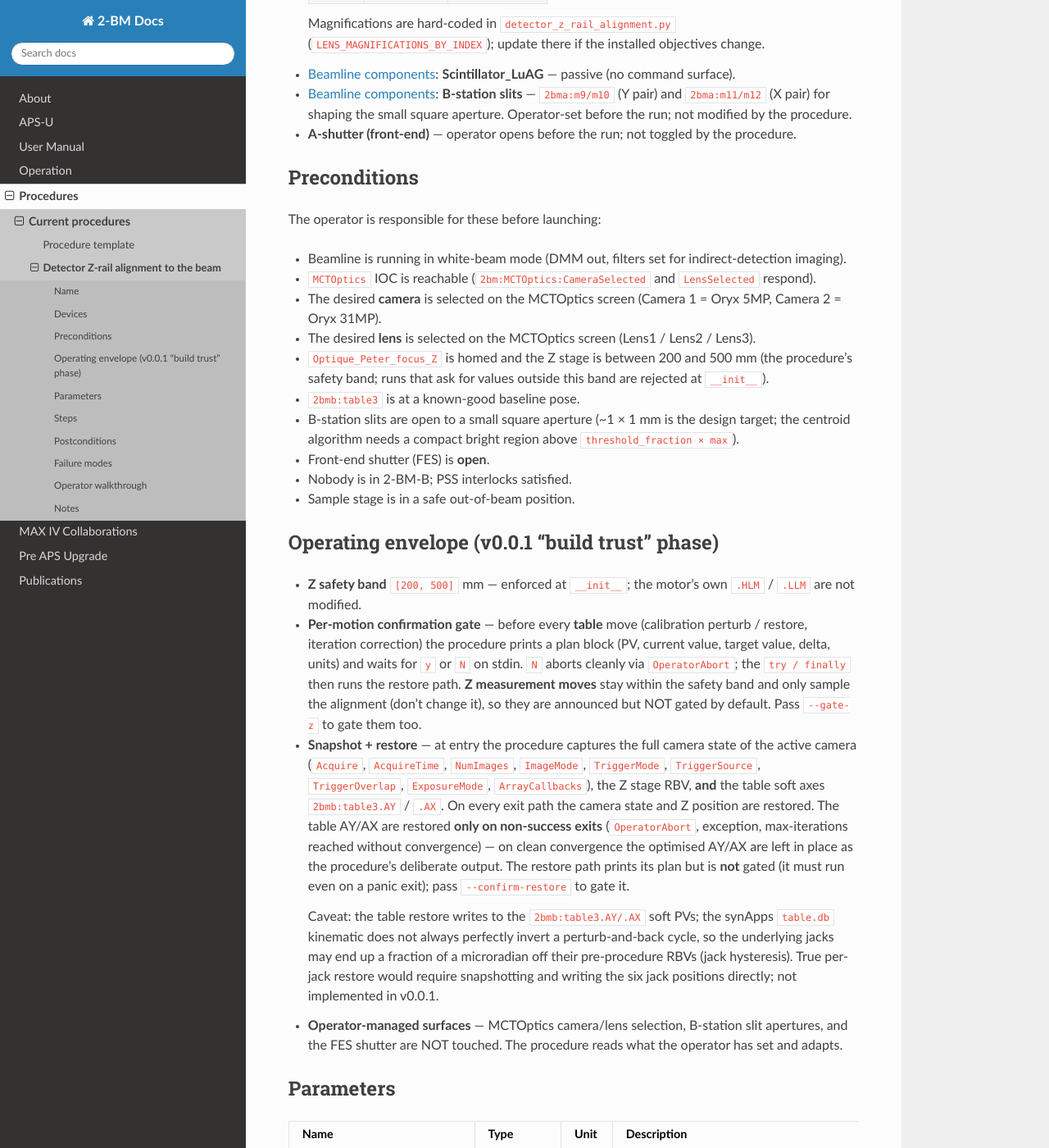
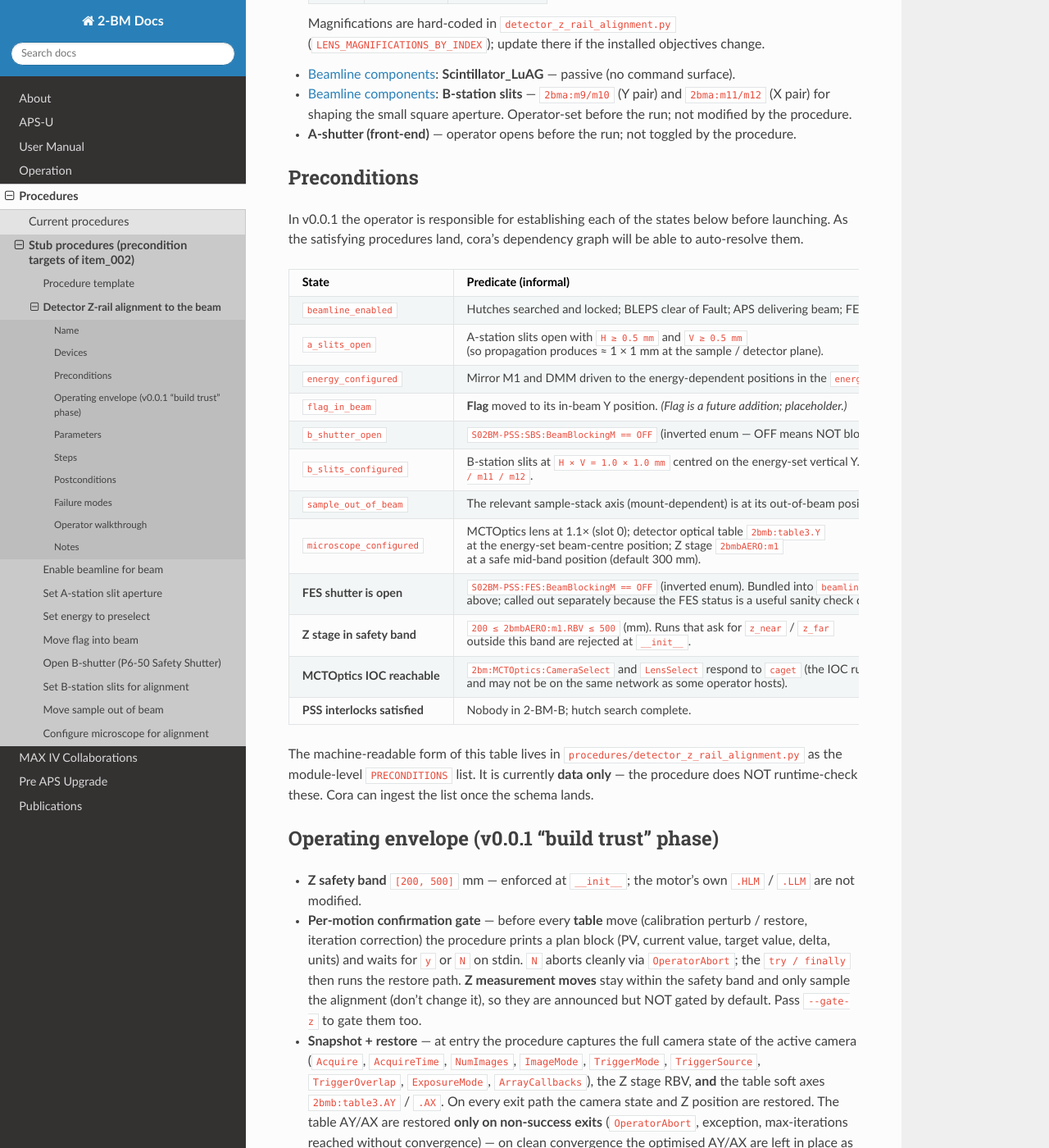
Before and after one commit to xray-imaging/2bm-docs, a Sphinx documentation site: the page built from docs/source/procedures/item_002.rst, in a window 1280 px wide and 1400 px high, scrolled down 1163 px. Shown: the whole window at 82% size. Built offline with Sphinx 7.4.7 and the Read the Docs theme 3.1.0, drawn with Linux system fonts in a browser that asks for light colours; the version number could not be read and is left out.

Commit message:
docs(procedures): structured Preconditions table + 8 stubs for item_002
Replaces item_002.rst's prose Preconditions list with a 12-row
State / Predicate / Satisfied-by table. Each row links to the
procedure (or operator action) that establishes the state.

Creates 8 STUB procedure pages -- items 003 through 010 -- one per
satisfying procedure named in the table:

- item_003 enable_beamline           -> beamline_enabled
- item_004 set_a_slits               -> a_slits_open
- item_005 set_energy_to_preselect   -> energy_configured
- item_006 set_flag_in               -> flag_in_beam  (future hw)
- item_007 open_b_shutter            -> b_shutter_open
- item_008 set_b_slits               -> b_slits_configured
- item_009 move_sample_out_of_beam   -> sample_out_of_beam
- item_010 configure_microscope_for_alignment -> microscope_configured

Each stub uses the item_001 template skeleton: Name / Devices /
Preconditions / Parameters / Steps / Postconditions / Failure modes.
Only the Postconditions field is filled (declares what state the
procedure satisfies, plus a predicate where the PV is known); the
rest is TBD with a STATUS: STUB warning at the top.

Where item_007 (open_b_shutter) has a concrete PV interface already
(BeamBlockingM, just added in 876578f), Steps and Postconditions
are written out instead of TBD as an example of what a populated
stub looks like.

procedures.rst index gains a "Stub procedures" subsection listing
the 8 new stubs with their satisfies-state.

This pattern (Layer 1 of the precondition-graph design) makes the
dependency graph of detector_z_rail_alignment explicit so cora can
ingest it, and surfaces the missing procedures (notably set_flag_in
-- the flag isn't yet in the hardware inventory) for prioritisation.

```diff
--- a/docs/source/procedures.rst
+++ b/docs/source/procedures.rst
@@ -37,6 +37,35 @@ Current procedures
   cora side.
 
 
+Stub procedures (precondition targets of item_002)
+==================================================
+
+These pages exist so the precondition graph of
+:doc:`procedures/item_002` has named targets to link to. Each is a
+STUB — the procedure is named, its Postconditions field declares
+which state it would satisfy, and the rest is TBD until the
+procedure is implemented.
+
+- :doc:`procedures/item_003` — ``enable_beamline``. Satisfies
+  ``beamline_enabled``.
+- :doc:`procedures/item_004` — ``set_a_slits``. Satisfies
+  ``a_slits_open``.
+- :doc:`procedures/item_005` — ``set_energy_to_preselect``.
+  Satisfies ``energy_configured``.
+- :doc:`procedures/item_006` — ``set_flag_in``. Satisfies
+  ``flag_in_beam``. (Flag itself is a future addition to the
+  hardware inventory.)
+- :doc:`procedures/item_007` — ``open_b_shutter``. Satisfies
+  ``b_shutter_open``.
+- :doc:`procedures/item_008` — ``set_b_slits``. Satisfies
+  ``b_slits_configured``.
+- :doc:`procedures/item_009` — ``move_sample_out_of_beam``.
+  Satisfies ``sample_out_of_beam``.
+- :doc:`procedures/item_010` —
+  ``configure_microscope_for_alignment``. Satisfies
+  ``microscope_configured``.
+
+
 .. toctree::
    :glob:
    :maxdepth: 1
--- a/docs/source/procedures/item_002.rst
+++ b/docs/source/procedures/item_002.rst
@@ -81,26 +81,79 @@ Devices
 Preconditions
 -------------
 
-The operator is responsible for these before launching:
+In v0.0.1 the operator is responsible for establishing each of the
+states below before launching. As the satisfying procedures land,
+cora's dependency graph will be able to auto-resolve them.
 
-- Beamline is running in white-beam mode (DMM out, filters set
-  for indirect-detection imaging).
-- ``MCTOptics`` IOC is reachable (``2bm:MCTOptics:CameraSelected``
-  and ``LensSelected`` respond).
-- The desired **camera** is selected on the MCTOptics screen
-  (Camera 1 = Oryx 5MP, Camera 2 = Oryx 31MP).
-- The desired **lens** is selected on the MCTOptics screen
-  (Lens1 / Lens2 / Lens3).
-- ``Optique_Peter_focus_Z`` is homed and the Z stage is between
-  200 and 500 mm (the procedure's safety band; runs that ask for
-  values outside this band are rejected at ``__init__``).
-- ``2bmb:table3`` is at a known-good baseline pose.
-- B-station slits are open to a small square aperture (~1 × 1 mm
-  is the design target; the centroid algorithm needs a compact
-  bright region above ``threshold_fraction × max``).
-- Front-end shutter (FES) is **open**.
-- Nobody is in 2-BM-B; PSS interlocks satisfied.
-- Sample stage is in a safe out-of-beam position.
+.. list-table::
+   :header-rows: 1
+   :widths: 22 48 30
+
+   * - State
+     - Predicate (informal)
+     - Satisfied by
+   * - ``beamline_enabled``
+     - Hutches searched and locked; BLEPS clear of Fault; APS
+       delivering beam; FES permit granted.
+     - :doc:`item_003` (``enable_beamline``)
+   * - ``a_slits_open``
+     - A-station slits open with ``H ≥ 0.5 mm`` and ``V ≥ 0.5 mm``
+       (so propagation produces ≈ 1 × 1 mm at the sample / detector
+       plane).
+     - :doc:`item_004` (``set_a_slits``)
+   * - ``energy_configured``
+     - Mirror M1 and DMM driven to the energy-dependent positions
+       in the ``energy`` package's lookup tables.
+     - :doc:`item_005` (``set_energy_to_preselect``)
+   * - ``flag_in_beam``
+     - **Flag** moved to its in-beam Y position. *(Flag is a future
+       addition; placeholder.)*
+     - :doc:`item_006` (``set_flag_in``)
+   * - ``b_shutter_open``
+     - ``S02BM-PSS:SBS:BeamBlockingM == OFF`` (inverted enum — OFF
+       means NOT blocking, i.e. shutter OPEN).
+     - :doc:`item_007` (``open_b_shutter``)
+   * - ``b_slits_configured``
+     - B-station slits at ``H × V = 1.0 × 1.0 mm`` centred on the
+       energy-set vertical Y. Blade motors ``2bma:m9 / m10 / m11
+       / m12``.
+     - :doc:`item_008` (``set_b_slits``)
+   * - ``sample_out_of_beam``
+     - The relevant sample-stack axis (mount-dependent) is at its
+       out-of-beam position.
+     - :doc:`item_009` (``move_sample_out_of_beam``)
+   * - ``microscope_configured``
+     - MCTOptics lens at 1.1× (slot 0); detector optical table
+       ``2bmb:table3.Y`` at the energy-set beam-centre position;
+       Z stage ``2bmbAERO:m1`` at a safe mid-band position
+       (default 300 mm).
+     - :doc:`item_010` (``configure_microscope_for_alignment``)
+   * - **FES shutter is open**
+     - ``S02BM-PSS:FES:BeamBlockingM == OFF`` (inverted enum).
+       Bundled into ``beamline_enabled`` above; called out
+       separately because the FES status is a useful sanity check
+       directly visible on the synoptic.
+     - :doc:`item_003` (``enable_beamline``)
+   * - **Z stage in safety band**
+     - ``200 ≤ 2bmbAERO:m1.RBV ≤ 500`` (mm). Runs that ask for
+       ``z_near`` / ``z_far`` outside this band are rejected at
+       ``__init__``.
+     - operator (manual move) or
+       :doc:`item_010` (``configure_microscope_for_alignment``)
+   * - **MCTOptics IOC reachable**
+     - ``2bm:MCTOptics:CameraSelect`` and ``LensSelect`` respond
+       to ``caget`` (the IOC runs on ``tomdet`` and may not be on
+       the same network as some operator hosts).
+     - operator (start MCTOptics IOC if not running)
+   * - **PSS interlocks satisfied**
+     - Nobody in 2-BM-B; hutch search complete.
+     - operator (floor procedure)
+
+The machine-readable form of this table lives in
+``procedures/detector_z_rail_alignment.py`` as the module-level
+``PRECONDITIONS`` list. It is currently **data only** — the
+procedure does NOT runtime-check these. Cora can ingest the list
+once the schema lands.
 
 
 Operating envelope (v0.0.1 "build trust" phase)
```
Also changed, not shown: docs/source/procedures/item_003.rst (added, +72 -0 lines), docs/source/procedures/item_004.rst (added, +63 -0 lines), docs/source/procedures/item_005.rst (added, +65 -0 lines), docs/source/procedures/item_006.rst (added, +63 -0 lines), docs/source/procedures/item_007.rst (added, +60 -0 lines), docs/source/procedures/item_008.rst (added, +69 -0 lines), docs/source/procedures/item_009.rst (added, +64 -0 lines), docs/source/procedures/item_010.rst (added, +84 -0 lines).
